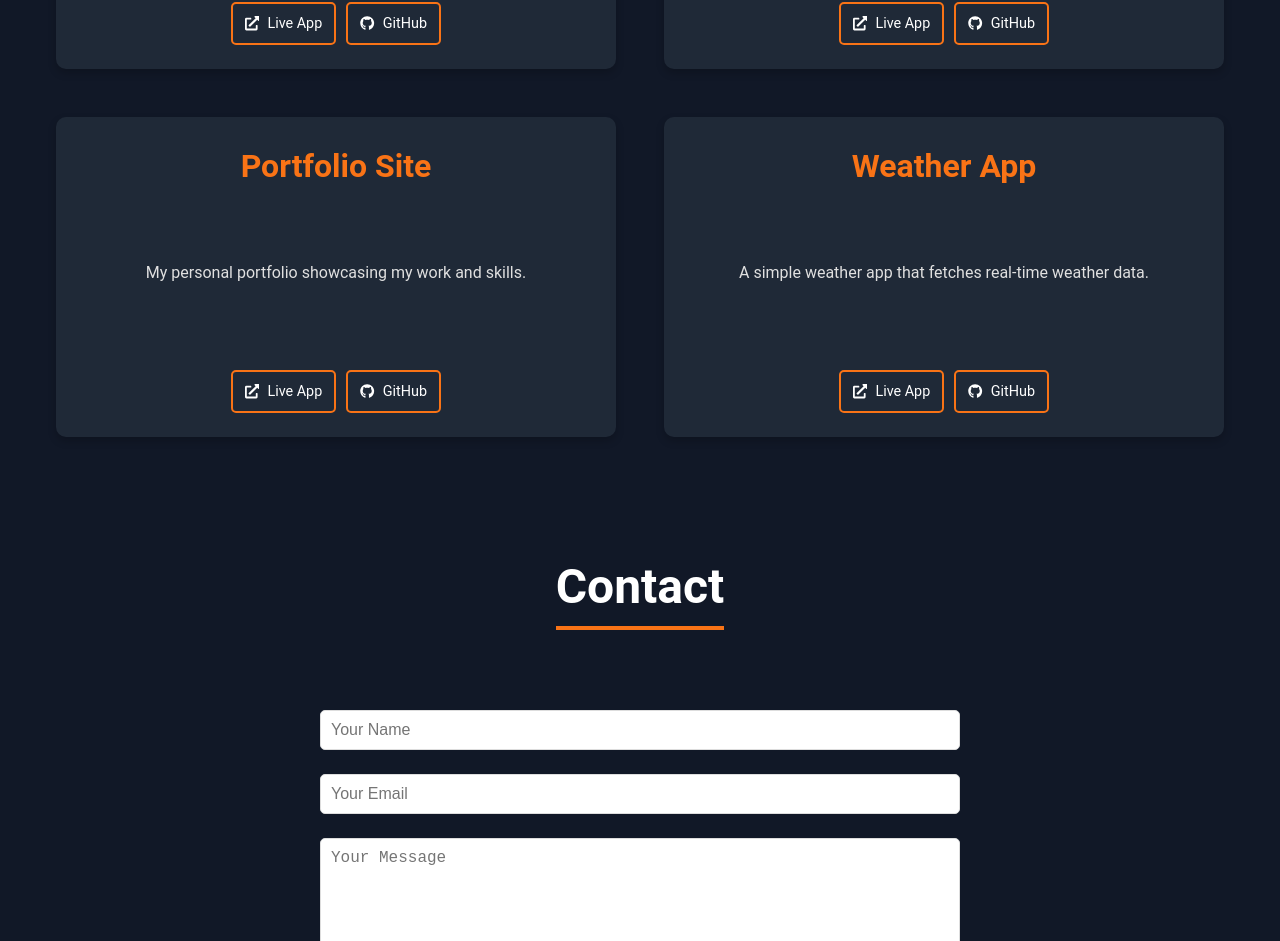
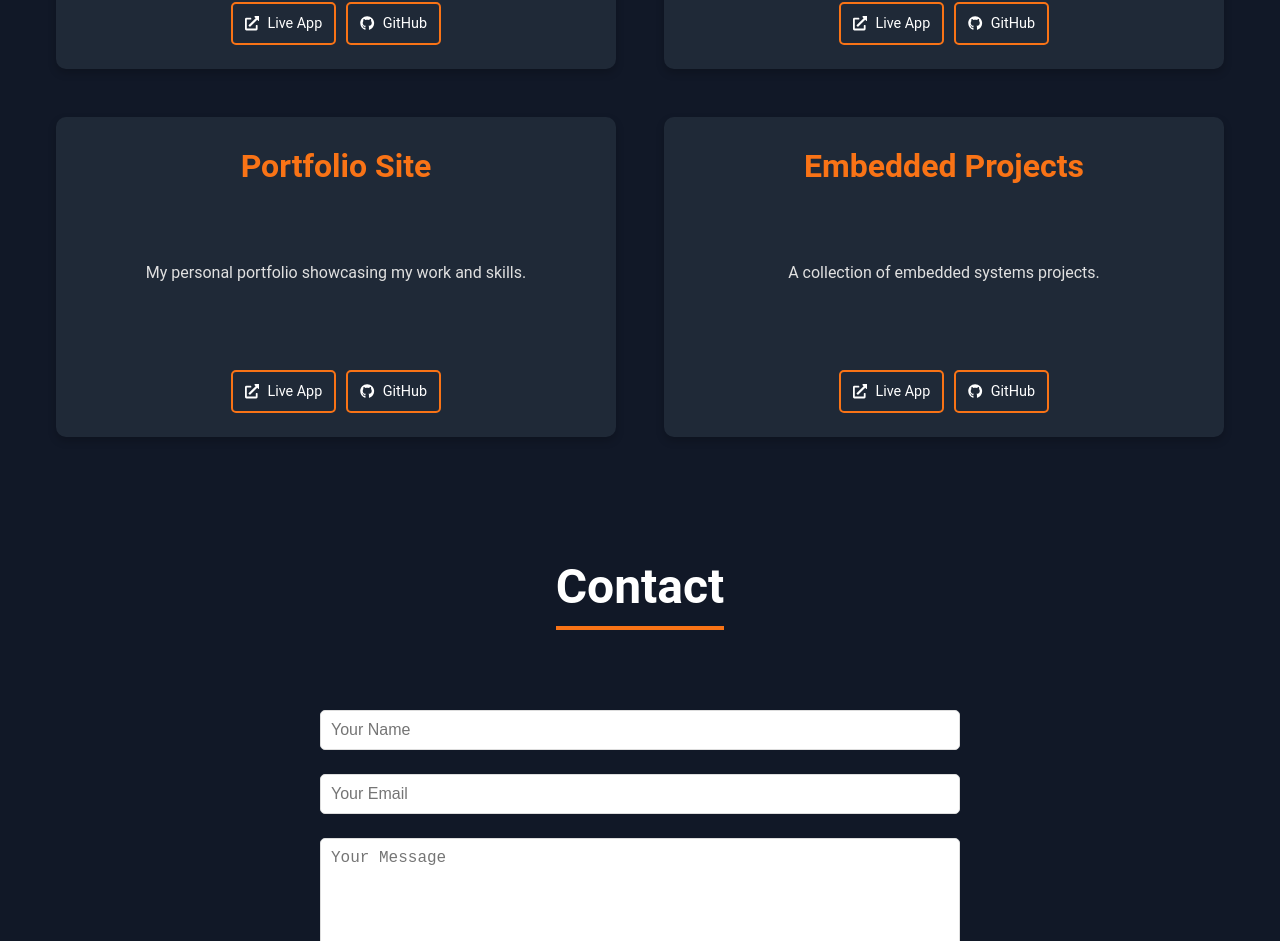
Before and after one commit to Agraw-Mindaye/Portfolio, a React (Create React App) app: page / in a window 1280 px wide. Shown: the part 2091-3032 px from the top of the page. Built offline with nearby package versions, Linux system fonts and the light colour scheme.

Commit message:
updated projects section

```diff
--- a/src/components/Projects.tsx
+++ b/src/components/Projects.tsx
@@ -119,7 +119,7 @@ const projects = [
     title: "Awesome Social",
     description: "A social media marketing agency that helps clients build their brand presence online",
     link: "https://github.com/alexkahndev/awesome-social",
-    live: "https://awesomesocial.app/",
+    live: "https://nagy.vc/",
   },
   {
     title: "Bergen Routes",
@@ -130,14 +130,14 @@ const projects = [
   {
     title: "Portfolio Site",
     description: "My personal portfolio showcasing my work and skills.",
-    link: "https://github.com/yourusername/portfolio",
-    live: "https://yourportfolio.com/",
+    link: "https://github.com/Agraw-Mindaye/Portfolio",
+    live: "https://agrawmin.netlify.app",
   },
   {
-    title: "Weather App",
-    description: "A simple weather app that fetches real-time weather data.",
-    link: "https://github.com/yourusername/weatherapp",
-    live: "https://weatherapp.com/",
+    title: "Embedded Projects",
+    description: "A collection of embedded systems projects.",
+    link: "https://github.com/Agraw-Mindaye/EmbeddedProjects",
+    live: "https://en.wikipedia.org/wiki/Embedded_system",
   },
 ];
 
```
